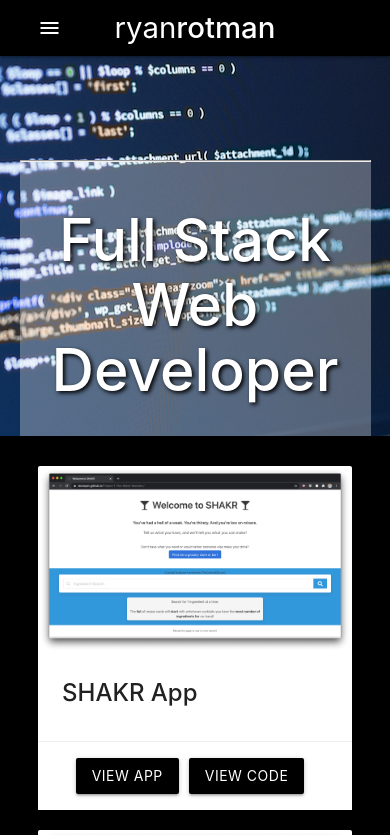
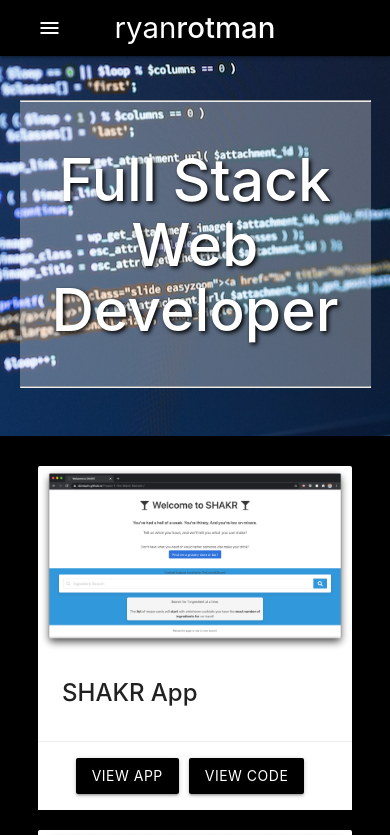
Before and after one commit to ryanrotman/ryanrotman.github.io, a React (Create React App) app: page / in a window 390 px wide. Shown: the top 835 px of the page. Built offline with nearby package versions, Linux system fonts and the light colour scheme.

Commit message:
edited styling

```diff
--- a/src/App.css
+++ b/src/App.css
@@ -68,13 +68,6 @@ h5 {
   margin-bottom: 10px;
 }
 
-#skills-list {
-  font-size: 70px;
-  display: flex;
-  flex-wrap: wrap;
-  justify-content: left;
-}
-
 .parallax-container {
   min-height: 380px;
   line-height: 0;
@@ -84,6 +77,12 @@ h5 {
 
 .parallax-container .section {
   width: 100%;
+}
+
+@media only screen and (max-width : 1440px) {
+  #title-logo {
+    margin-top: 90px;
+  }
 }
 
 @media only screen and (max-width : 992px) {
@@ -100,10 +99,12 @@ h5 {
   #index-banner .section {
     top: 0;
   }
+  #title-logo {
+    margin-top: 30px;
+  }
 }
 
 #title-logo {
-  margin-top: 90px;
   background-color: rgba(255, 255, 255, 0.3);
   text-shadow: 2px 2px 4px #000000;
 }
```
